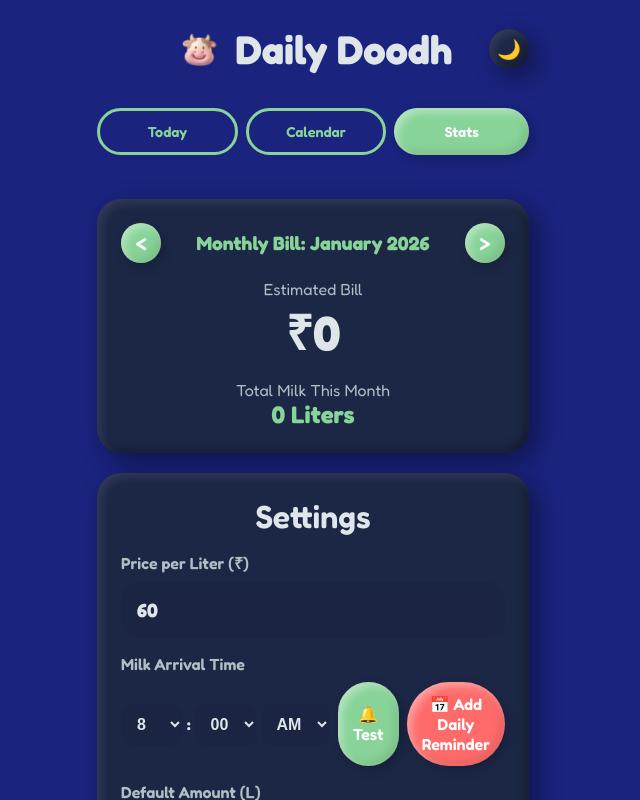
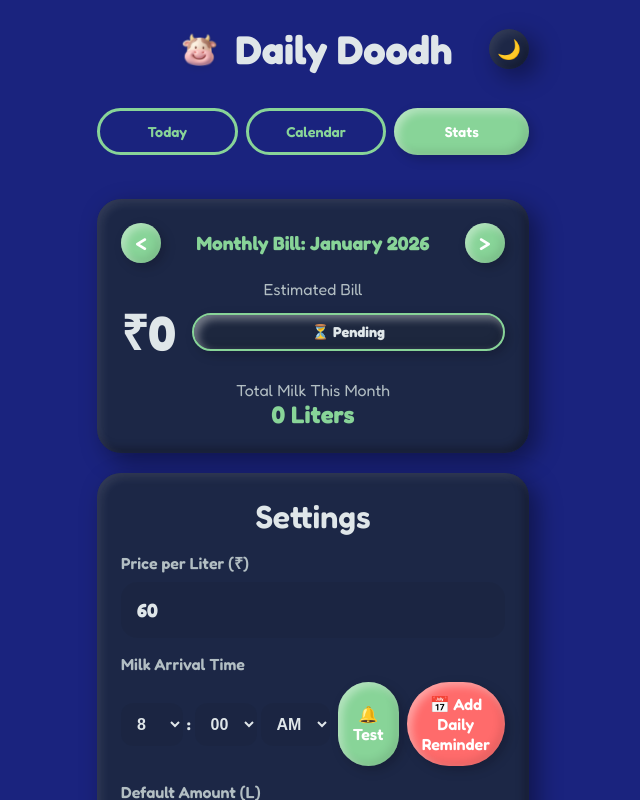
Before and after one commit to RajpalPawar22/Monthly-Milk-Tracker, a Next.js app: page / in a window 1280 px wide. Both pictures are taken after a click on the button "Stats". Shown: the top 800 px of the page, without its empty margins (327-967 px from the left). Built offline with nearby package versions, Linux system fonts and the light colour scheme.

Commit message:
added a payment reminder button

```diff
--- a/app/page.tsx
+++ b/app/page.tsx
@@ -26,6 +26,10 @@ const translations = {
     clickEdit: 'Click a day to edit',
     monthlyBill: 'Monthly Bill',
     estBill: 'Estimated Bill',
+    paidStatus: 'Paid',
+    pendingStatus: 'Pending',
+    markPaid: 'Mark as Paid',
+    markPending: 'Mark as Pending',
     totalMilk: 'Total Milk This Month',
     settings: 'Settings',
     pricePerLiter: 'Price per Liter (₹)',
@@ -68,6 +72,10 @@ const translations = {
     clickEdit: 'बदलने के लिए तारीख चुनें',
     monthlyBill: 'मासिक बिल',
     estBill: 'अनुमानित बिल',
+    paidStatus: 'भुगतान हो गया',
+    pendingStatus: 'बाकी है',
+    markPaid: 'भुगतान करें',
+    markPending: 'बाकी करें',
     totalMilk: 'इस महीने कुल दूध',
     settings: 'सेटिंग्स',
     pricePerLiter: 'प्रति लीटर कीमत (₹)',
@@ -109,6 +117,10 @@ const translations = {
     clickEdit: 'बदलण्यासाठी तारीख निवडा',
     monthlyBill: 'मासिक बिल',
     estBill: 'अंदाजे बिल',
+    paidStatus: 'पेड',
+    pendingStatus: 'प्रलंबित',
+    markPaid: 'पैसे दिले',
+    markPending: 'पैसे बाकी',
     totalMilk: 'या महिन्यात एकूण दूध',
     settings: 'सेटिंग्ज',
     pricePerLiter: 'प्रति लिटर किंमत (₹)',
@@ -149,6 +161,7 @@ export default function Home() {
 
   // Data State
   const [entries, setEntries] = useState<Record<string, Entry>>({});
+  const [payments, setPayments] = useState<Record<string, boolean>>({});
   const [pricePerLiter, setPricePerLiter] = useState<number>(60); // Default 60
   const [defaultAmount, setDefaultAmount] = useState<number>(1); // Default 1L
   const [monthTotal, setMonthTotal] = useState<number>(0);
@@ -304,6 +317,7 @@ export default function Home() {
     const savedEntries = localStorage.getItem('daily-doodh-entries');
     const savedPrice = localStorage.getItem('daily-doodh-price');
     const savedTime = localStorage.getItem('daily-doodh-time');
+    const savedPayments = localStorage.getItem('daily-doodh-payments');
 
     if (savedPrice) {
       setPricePerLiter(Number(savedPrice));
@@ -316,6 +330,10 @@ export default function Home() {
       const parsedEntries = JSON.parse(savedEntries);
       setEntries(parsedEntries);
       calculateMonthTotal(parsedEntries);
+    }
+
+    if (savedPayments) {
+      setPayments(JSON.parse(savedPayments));
     }
   }, []);
 
@@ -341,6 +359,13 @@ export default function Home() {
     const newDate = new Date(viewDate);
     newDate.setMonth(newDate.getMonth() + increment);
     setViewDate(newDate);
+  };
+
+  const togglePaymentStatus = () => {
+    const monthKey = `${viewDate.getFullYear()}-${String(viewDate.getMonth() + 1).padStart(2, '0')}`;
+    const newPayments = { ...payments, [monthKey]: !payments[monthKey] };
+    setPayments(newPayments);
+    localStorage.setItem('daily-doodh-payments', JSON.stringify(newPayments));
   };
 
 
@@ -773,8 +798,26 @@ export default function Home() {
             <div style={{ textAlign: 'center', display: 'flex', flexDirection: 'column', gap: '16px' }}>
               <div>
                 <div style={{ fontSize: '1rem', color: 'var(--text-muted)' }}>{t.estBill}</div>
-                <div style={{ fontSize: '3rem', fontWeight: 800, color: 'var(--text-main)' }}>
-                  ₹{monthTotal * pricePerLiter}
+                <div style={{ display: 'flex', alignItems: 'center', justifyContent: 'center', gap: '16px' }}>
+                  <div style={{ fontSize: '3rem', fontWeight: 800, color: 'var(--text-main)' }}>
+                    ₹{monthTotal * pricePerLiter}
+                  </div>
+                  <button
+                    onClick={togglePaymentStatus}
+                    className="clay-btn"
+                    style={{
+                      padding: '8px 16px',
+                      fontSize: '0.9rem',
+                      fontWeight: 'bold',
+                      borderRadius: '20px',
+                      background: payments[`${viewDate.getFullYear()}-${String(viewDate.getMonth() + 1).padStart(2, '0')}`] ? 'var(--color-primary)' : 'var(--card-bg)',
+                      color: payments[`${viewDate.getFullYear()}-${String(viewDate.getMonth() + 1).padStart(2, '0')}`] ? (darkMode ? '#fff' : '#1f2937') : 'var(--text-main)',
+                      border: payments[`${viewDate.getFullYear()}-${String(viewDate.getMonth() + 1).padStart(2, '0')}`] ? 'none' : '2px solid var(--color-primary)',
+                      cursor: 'pointer'
+                    }}
+                  >
+                    {payments[`${viewDate.getFullYear()}-${String(viewDate.getMonth() + 1).padStart(2, '0')}`] ? `✅ ${t.paidStatus}` : `⏳ ${t.pendingStatus}`}
+                  </button>
                 </div>
               </div>
               <div>
```
